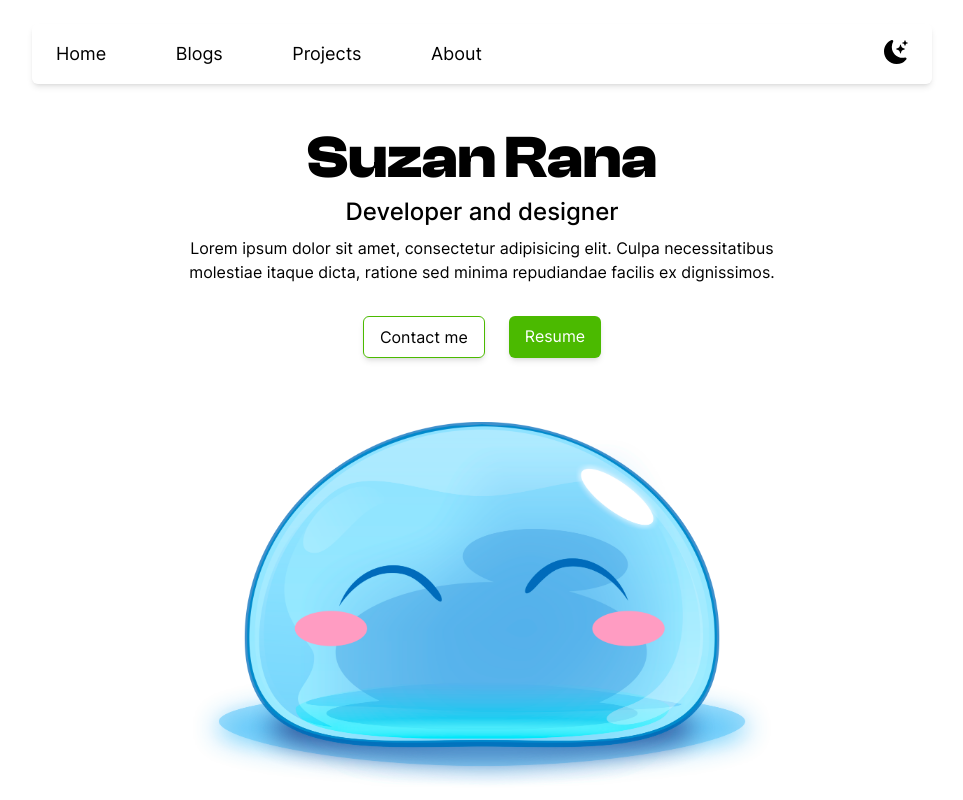
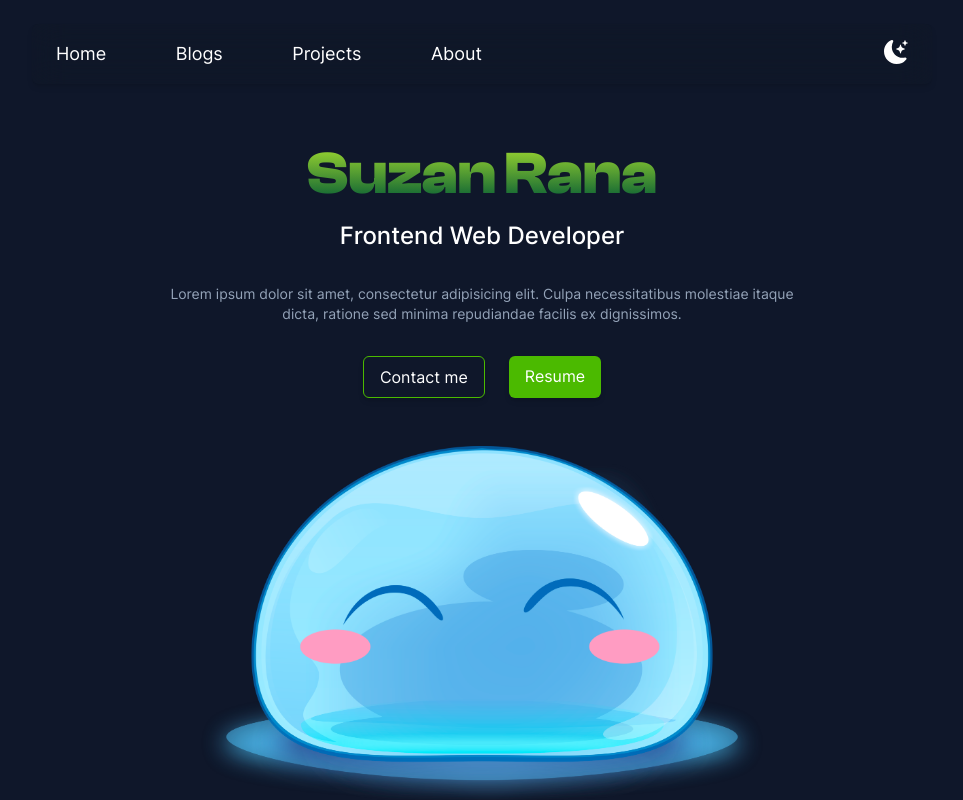
Before and after one commit to suzan-rana/suzanrana.com.np, a Next.js app: page / in a window 1280 px wide. Shown: the top 800 px of the page, without its empty margins (158-1121 px from the left). Built offline with nearby package versions, Linux system fonts and the light colour scheme.

Commit message:
some minor scrolling changes

```diff
--- a/components/About.jsx
+++ b/components/About.jsx
@@ -19,12 +19,12 @@ const About = () => {
       <h1 className="text-center font-clashDisplay font-semibold text-5xl">
         About Me
       </h1>
-      <div className="flex flex-col md:flex-row md:items-center gap-16 my-16 py-12 rounded-lg px-8 bg-white bg-opacity-50 backdrop-filter backdrop-blur-lg dark:bg-slate-800 ">
-        <div className="rounded-2xl overflow-hidden">
-          <Image src={me} className="block max-w-[100%]" />
+      <div className="flex flex-col md:flex-row flex-start gap-6 md:gap-16 my-16 py-12 rounded-lg px-8 bg-white bg-opacity-50 backdrop-filter backdrop-blur-lg dark:bg-slate-800 ">
+        <div className="overflow-hidden rounded-xl">
+          <Image src={me} className="block min-h-full max-w-[100%]" />
         </div>
 
-        <p className="text-xl max-w-[500px]  py-6 leading-8 dark:text-slate-300" id="contact">
+        <p className="text-xl max-w-[500px] pt-4  leading-8 dark:text-slate-300" id="contact">
           Hello, my name is Suzan Rana, a developer based in Nepal. I love
           programming and building web applications and solving the problems of
           multiple people through technology. Every time I solve a new problem
@@ -33,18 +33,14 @@ const About = () => {
           forward.
         </p>
       </div>
-      <div className="flex justify-around gap-4 items-center bg-white bg-opacity-50 backdrop-filter backdrop-blur-lg dark:bg-slate-800 min-w-[300px] w-[50%] px-5 py-6 mx-auto rounded-lg ">
+      <div className="flex  my-6 justify-around gap-4 items-center bg-white bg-opacity-50 backdrop-filter backdrop-blur-lg dark:bg-slate-800 min-w-[300px] w-[50%] px-5 py-6 mx-auto rounded-xl ">
         <a href="" className="inline-block"><AiFillLinkedin  className="text-6xl "/></a>
         <a href="https://github.com/suzan-rana" target="_blank" className="inline-block"><AiFillGithub className="text-6xl"/></a>
         <a href="" className="inline-block"><AiFillTwitterCircle className="text-6xl"/></a>
 
 
+      </div>
 
-
-      </div>
-      <h3 className="text-center text-xl  font-clashDisplay my-8 ">
-        If you wish to say Hello, or talk about anything, I am here for you.
-      </h3>
       <div className="text-center text-[#337308] text-3xl underline font-clashDisplay cursor-pointer">
         <a href="mailto:dev.suzan@gmail.com">Click here to open in Mail.</a>
       </div>
@@ -54,7 +50,7 @@ const About = () => {
       <div className="text-center" id="parent">
         <input
           readOnly
-          className="text-xl border-[1px] font-clashDisplay cursor-pointer py-4 px-6 text-center  text-black rounded-md "
+          className="text-xl font-semibold border-[1px] font-clashDisplay cursor-pointer py-4 px-6 text-center  text-black rounded-md "
           id="copyField"
           type="text"
           value="dev.suzan@gmail.com"
--- a/components/Hero.jsx
+++ b/components/Hero.jsx
@@ -7,18 +7,18 @@ const Hero = () => {
   return (
     //herosection --w-95%
     <section className="mt-32 w-[95%] max-w-[900px] mx-auto dark:bg-transparent ">
-      <h1 className="text-6xl font-clashDisplay font-[700] text-center">
+      <h1 className="text-5xl md:text-6xl pt-4 font-clashDisplay  font-[700] text-center mainText">
         Suzan Rana
       </h1>
-      <h4 className="text-2xl font-medium text-center py-2">
-        Developer and designer
+      <h4 className="text-lg md:text-2xl font-medium text-center py-2 md:py-4">
+        Frontend Web Developer
       </h4>
-      <p className="text-center md:w-[70%]  mx-auto">
+      <p className="text-center text-gray-800 text-sm md:w-[70%] text-slate dark:text-slate-400 mt-4 mb-8 mx-auto">
         Lorem ipsum dolor sit amet, consectetur adipisicing elit. Culpa
         necessitatibus molestiae itaque dicta, ratione sed minima repudiandae
         facilis ex dignissimos.
       </p>
-      <div className="flex justify-center gap-6 mt-8 mb-16">
+      <div className="flex justify-center gap-6  mb-12">
         <a href="#contact" className="border-[#4bba00] border-[1px] px-4 py-2 text-black rounded-md shadow-md cursor-pointer hover:bg-[#4bba00] hover:text-white dark:text-white">
           Contact me
         </a>
@@ -26,7 +26,7 @@ const Hero = () => {
           Resume
         </a>
       </div>
-      <div className="w-[70%] mb-8 mx-auto">
+      <div className="w-[68%] mb-8 mx-auto">
         <Image src={slime} />
       </div>
     </section>
--- a/components/Navbar.jsx
+++ b/components/Navbar.jsx
@@ -3,6 +3,7 @@ import Link from "next/link";
 import { BsFillMoonStarsFill } from "react-icons/bs";
 // #1A1A1A
 // #242424
+
 const Navbar = ({darkMode, setDarkMode}) => {
   return (
     <>
@@ -16,7 +17,7 @@ const Navbar = ({darkMode, setDarkMode}) => {
               <Link href="/">Blogs</Link>
             </li>
             <li className="text-lg">
-              <Link href="#projects">Projects</Link>
+              <Link smoothScroll="true"  href="#projects">Projects</Link>
             </li>
             <li className="text-lg">
               <Link href="#about">About</Link>
--- a/pages/index.js
+++ b/pages/index.js
@@ -3,30 +3,31 @@ import Image from "next/image";
 import Navbar from "../components/Navbar";
 import Hero from "../components/Hero";
 import Projects from "../components/Projects";
-
 import About from "../components/About";
 import { BsArrowRight } from "react-icons/bs";
 import Link from "next/link";
 import { useState } from "react";
 
 
+
+
 export default function Home() {
-  const [darkMode, setDarkMode] = useState(false);
+  const [darkMode, setDarkMode] = useState(true);
 
   return (
-    <div className={darkMode ? "dark" : ""}>
+    <div className={`${darkMode ? "dark" : ""} "scroll-smooth" `	}  >
       <div className="font-inter mx-auto  dark:text-white dark:bg-slate-900">
         <Navbar setDarkMode={setDarkMode} darkMode={darkMode} />
         <Hero />
         <section
-          className={`dark-theme pt-12 dark:bg-slate-900 ${
+          className={`dark-theme pt-6 md:pt-12 dark:bg-slate-900 ${
             darkMode === false && "projects"
           }`}
           id="projects"
         >
           <Projects />
           <p className="text-center font-clashDisplay text-2xl bg-white bg-opacity-20 backdrop-filter dark:text-slate-400 backdrop-blur-lg   px-4 py-6">
-            <Link href="/">
+            <Link href="/"  >
               <a className="cursor-pointer underline hover:no-underline dark:text-white">
                 View all projects <BsArrowRight className="inline-block" />
               </a>
--- a/styles/globals.css
+++ b/styles/globals.css
@@ -29,6 +29,11 @@
     background-image: linear-gradient(120deg, #d4fc79 0%, #96e6a1 100%);
 
 }
+nav > ul > li:hover, .mainText {
+    background: -webkit-linear-gradient(#ceff2e 0%, #005835 100%);
+    -webkit-background-clip: text;
+    -webkit-text-fill-color: transparent;
+}
 
 .skills {
     /* border-top-left-radius: 1000%;
```
Also changed, not shown: helper/scrolling.js (added, +14 -0 lines).
